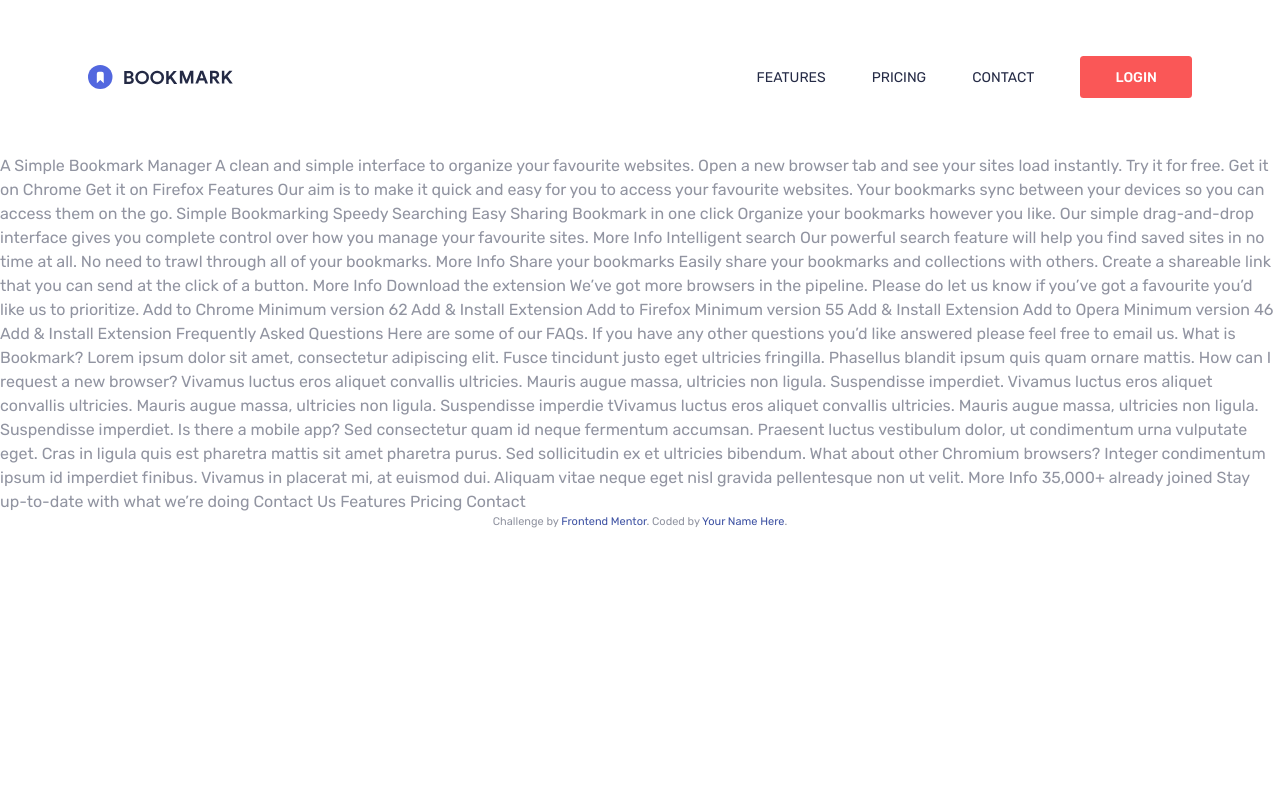
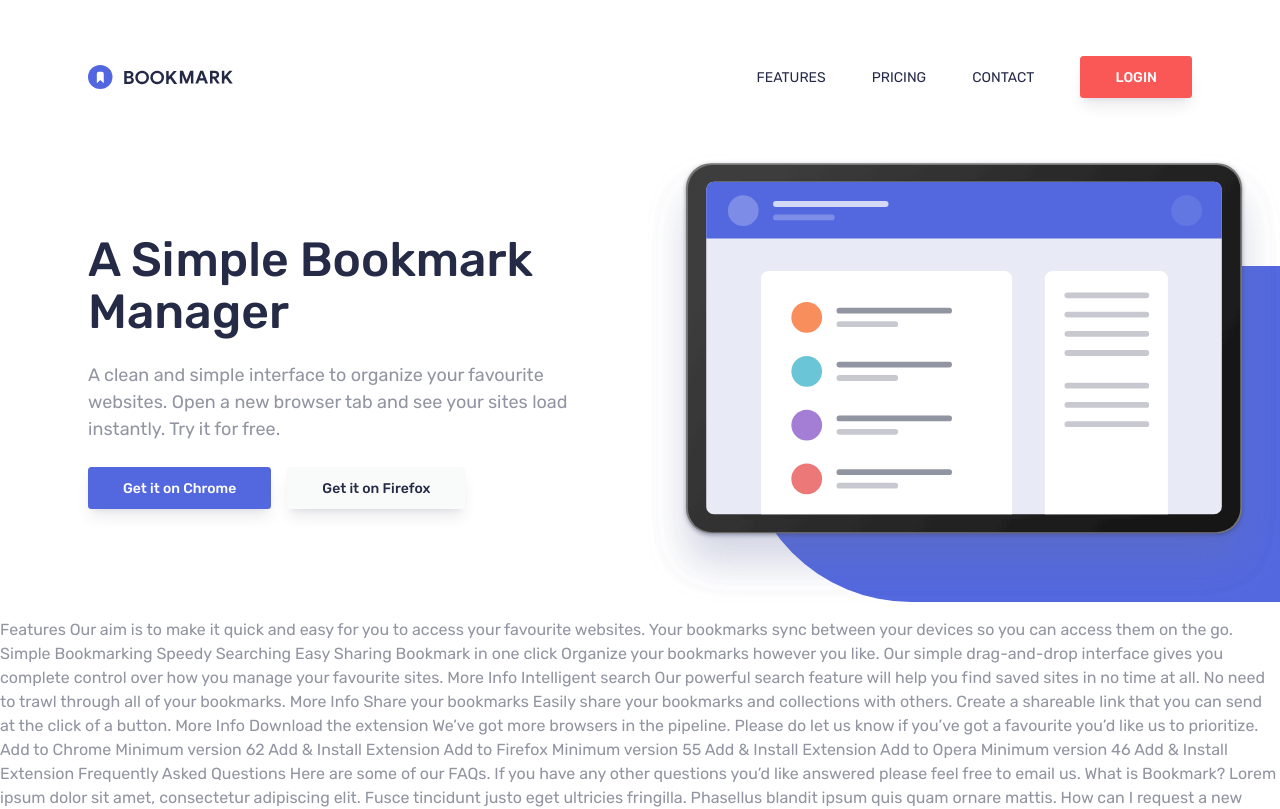
Before and after one commit to boonyarit-iamsaard/fm-bookmark-landing-page, a plain HTML site: page index.html in a window 1280 px wide. Shown: the top 809 px of the page. Drawn offline with Linux system fonts and the light colour scheme.

Commit message:
feat: implement hero section

```diff
--- a/index.html
+++ b/index.html
@@ -74,25 +74,51 @@
         </div>
       </nav>
     </header>
-    A Simple Bookmark Manager A clean and simple interface to organize your
-    favourite websites. Open a new browser tab and see your sites load
-    instantly. Try it for free. Get it on Chrome Get it on Firefox Features Our
-    aim is to make it quick and easy for you to access your favourite websites.
-    Your bookmarks sync between your devices so you can access them on the go.
-    Simple Bookmarking Speedy Searching Easy Sharing Bookmark in one click
-    Organize your bookmarks however you like. Our simple drag-and-drop interface
-    gives you complete control over how you manage your favourite sites. More
-    Info Intelligent search Our powerful search feature will help you find saved
-    sites in no time at all. No need to trawl through all of your bookmarks.
-    More Info Share your bookmarks Easily share your bookmarks and collections
-    with others. Create a shareable link that you can send at the click of a
-    button. More Info Download the extension We’ve got more browsers in the
-    pipeline. Please do let us know if you’ve got a favourite you’d like us to
-    prioritize. Add to Chrome Minimum version 62 Add & Install Extension Add to
-    Firefox Minimum version 55 Add & Install Extension Add to Opera Minimum
-    version 46 Add & Install Extension Frequently Asked Questions Here are some
-    of our FAQs. If you have any other questions you’d like answered please feel
-    free to email us.
+
+    <main>
+      <section class="hero grid">
+        <header class="hero-header">
+          <img
+            src="./static/images/illustration-hero.svg"
+            alt="hero"
+            width="657"
+            height="466"
+            class="hero-image"
+          />
+        </header>
+        <div class="hero-content flex">
+          <h1 class="fs-heading fw-medium text-dark">
+            A Simple Bookmark Manager
+          </h1>
+          <p class="fs-body">
+            A clean and simple interface to organize your favourite websites.
+            Open a new browser tab and see your sites load instantly. Try it for
+            free.
+          </p>
+          <div class="call-to-action flex fs-button fw-medium">
+            <a href="#" class="btn">Get it on Chrome</a>
+            <a href="#" class="btn btn-light">Get it on Firefox</a>
+          </div>
+        </div>
+      </section>
+    </main>
+
+    Features Our aim is to make it quick and easy for you to access your
+    favourite websites. Your bookmarks sync between your devices so you can
+    access them on the go. Simple Bookmarking Speedy Searching Easy Sharing
+    Bookmark in one click Organize your bookmarks however you like. Our simple
+    drag-and-drop interface gives you complete control over how you manage your
+    favourite sites. More Info Intelligent search Our powerful search feature
+    will help you find saved sites in no time at all. No need to trawl through
+    all of your bookmarks. More Info Share your bookmarks Easily share your
+    bookmarks and collections with others. Create a shareable link that you can
+    send at the click of a button. More Info Download the extension We’ve got
+    more browsers in the pipeline. Please do let us know if you’ve got a
+    favourite you’d like us to prioritize. Add to Chrome Minimum version 62 Add
+    & Install Extension Add to Firefox Minimum version 55 Add & Install
+    Extension Add to Opera Minimum version 46 Add & Install Extension Frequently
+    Asked Questions Here are some of our FAQs. If you have any other questions
+    you’d like answered please feel free to email us.
 
     <!-- Question 1 -->
     What is Bookmark?
--- a/static/css/main.css
+++ b/static/css/main.css
@@ -188,6 +188,7 @@ Utility classes
 
 .fs-heading {
   font-size: var(--fs-heading);
+  line-height: 1.0875;
 }
 .fs-title {
   font-size: var(--fs-title);
@@ -234,17 +235,30 @@ Utility classes
 /* Buttons */
 [class*='btn'] {
   display: inline-block;
-  padding: 0.75em 2.5em;
+  padding: 0.75em clamp(1.25em, 4.7vw, 2.5em);
   border-radius: 0.25em;
   background-color: hsl(var(--btn-background, var(--clr-primary)));
   color: hsl(var(--btn-color, var(--clr-white)));
+  box-shadow: 0 10px 15px -3px hsl(var(--clr-dark) / 0.1),
+    0 4px 6px -4px hsl(var(--clr-dark) / 0.1);
 }
 
 [class*='btn']:focus,
 [class*='btn']:hover {
   background-color: hsl(var(--btn-color, var(--clr-white)));
   color: hsl(var(--btn-background, var(--clr-primary)));
-  box-shadow: 0 0 0 2px hsl(var(--btn-background, var(--clr-primary)));
+  outline: 2px solid hsl(var(--btn-background, var(--clr-primary)));
+}
+
+.btn-light {
+  --btn-background: var(--clr-light) / 0.05;
+  --btn-color: var(--clr-dark);
+}
+
+.btn-light:focus,
+.btn-light:hover {
+  --btn-background: var(--clr-dark);
+  --btn-color: var(--clr-white);
 }
 
 /*
@@ -289,6 +303,50 @@ Header
 }
 
 /*
+Main
+*/
+.hero {
+  grid-template-columns: auto repeat(2, 1fr) auto;
+}
+
+.hero-header {
+  grid-column: 3 / span 2;
+  grid-row: 1 / span 1;
+  position: relative;
+}
+
+.hero-header::after {
+  content: '';
+  position: absolute;
+  top: 25%;
+  left: 15%;
+  right: 0;
+  bottom: 0;
+  z-index: -1;
+  border-top-left-radius: 9999px;
+  border-bottom-left-radius: 9999px;
+  background-color: hsl(var(--clr-primary));
+}
+
+.hero-image {
+  height: auto;
+}
+
+.hero-content {
+  --gap: 1.5rem;
+  grid-column: 2 / span 1;
+  grid-row: 1 / span 2;
+  justify-self: end;
+  flex-direction: column;
+  max-width: 35rem;
+  padding: clamp(2.25rem, 9.6vw, 5rem) 1rem;
+}
+
+.call-to-action {
+  --gap: 1rem;
+}
+
+/*
 Footer
 */
 /* Attribution */
@@ -302,10 +360,12 @@ Footer
 }
 
 @media screen and (max-width: 56.1875em) {
+  /* Utility classes */
   .container {
     width: calc(100% - 4rem);
   }
 
+  /* Header */
   .primary-header {
     padding-block: 2.5rem;
   }
@@ -369,7 +429,7 @@ Footer
     --btn-background: transparent;
     width: 100%;
     padding-block: 0.375em;
-    box-shadow: 0 0 0 2px hsl(var(--clr-white));
+    outline: 2px solid hsl(var(--clr-white));
   }
 
   .nav-btn:focus,
@@ -399,4 +459,28 @@ Footer
   .nav-footer > .nav-logo:nth-of-type(2) {
     background-image: url('../images/icon-twitter.svg');
   }
+
+  /* Main */
+  .hero {
+    grid-template-columns: auto 1fr auto;
+  }
+
+  .hero-header {
+    grid-column: 2 / span 2;
+  }
+
+  .hero-header {
+    grid-row: 1 / span 1;
+  }
+
+  .hero-content {
+    grid-column: 2 / span 1;
+    grid-row: 2 / span 1;
+    justify-self: center;
+    text-align: center;
+  }
+
+  .call-to-action {
+    justify-content: center;
+  }
 }
```
Also changed, not shown: 1 other file.
